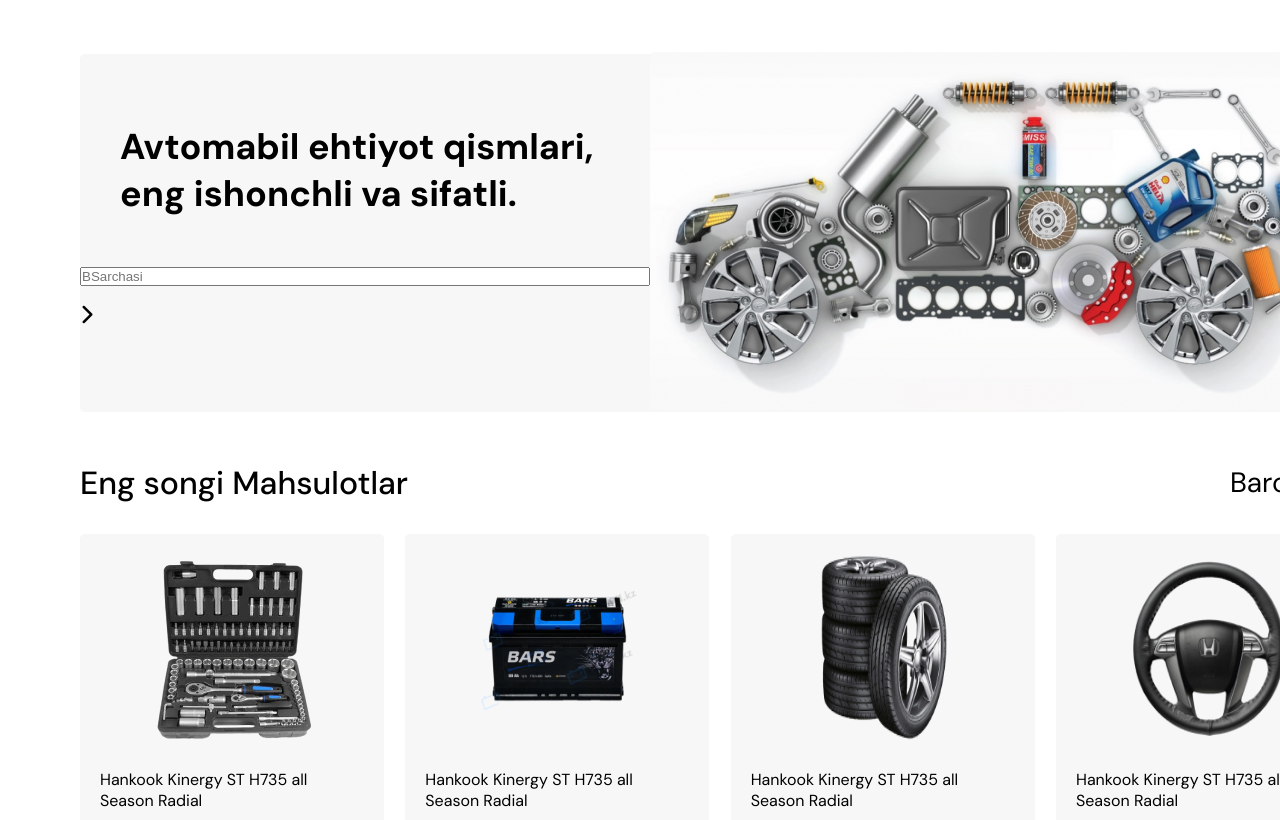
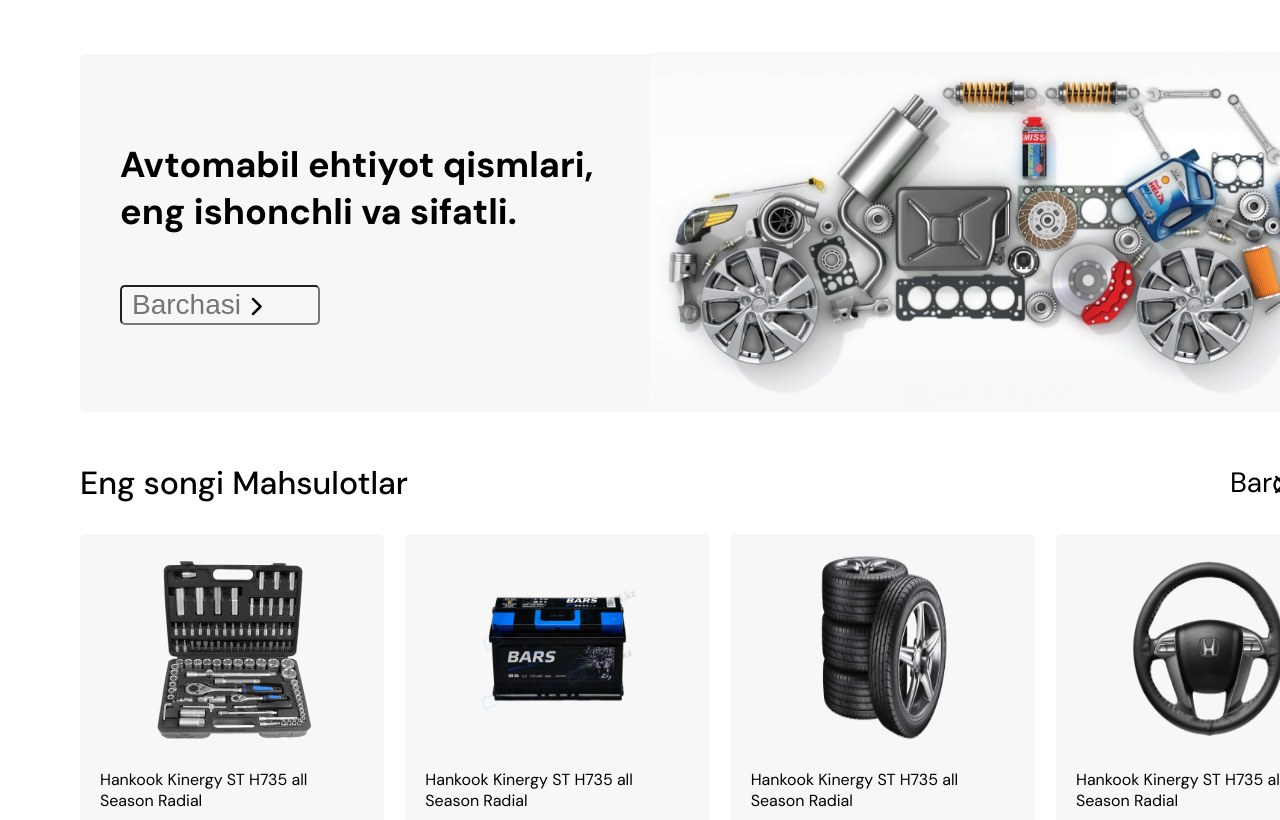
Before and after one commit to sauliusfast/FlexShopGit, a plain HTML site: page index.html in a window 1280 px wide. Shown: the part 1980-2800 px from the top of the page. Drawn offline with Linux system fonts and the light colour scheme.

Commit message:
wrapper 5 fixed

```diff
--- a/index.html
+++ b/index.html
@@ -142,10 +142,8 @@
         <section class="wrapper5">
             <div class="wrapper5-left">
                 <h2>Avtomabil ehtiyot qismlari, eng ishonchli va sifatli.</h2>
-                <input type="wrapper5-text-shevron" placeholder="BSarchasi">
-                <div class="input-wrapper5-shevron">
-                    <i class="fa-solid fa-chevron-right"></i>
-                </div>
+                <input class="wrapper5textshevron" type="wrapper5-text-shevron" placeholder="Barchasi">
+                <i class="fa-solid fa-chevron-right"></i>
             </div>
             <div class="carparts">
                 <img src="./images/007-car-parts.png" alt="CarFromParts">
@@ -259,7 +257,6 @@
             </div>
             </div>
         </section>
-
 <!----------------------SECTION 7 CAR NAMES-------------->
         <section class="wrapper7">
             <div class="wrapper7-text">
--- a/style.css
+++ b/style.css
@@ -208,7 +208,7 @@
     justify-content: center;
 }
 
-.fa-solid {
+.fa-magnifying-glass {
 font-size: 20px;
 color: #FFFFFF;
 }
@@ -567,50 +567,38 @@
     margin-bottom: 50px;
 }
 
-.wrapper5-left {
-    display: flex;
-    flex-direction: column;
-    /* width: 627px;
-    padding: 0 62px; */
-}
-
 .wrapper5-left h2 {
     width: 530px;
-    /* height: 159px; */
     font-weight: 700;
     font-size: 36px;
     line-height: 47px;
     margin-left: 40px;
     margin-bottom: 50px;
+        border-radius: 5px;
 }
 
-/* .wrapper5-text-shevron {
-    display: flex;
+.wrapper5-left input {
+    width: 200px;
+    margin-left: 40px;
+    padding: 0 10px;
+    font-weight: 400;
+    font-size: 28px;
+    line-height: 36px;
+    border-radius: 5px;
+    background: #F7F7F7;
+    z-index: 0;
     position: relative;
-    align-items: center;
-    width: 514px;
-    margin-left: 40px;
-} */
 
-/* .carparts {
-
-} */
-
-.input-wrapper5-shevron {
-    width: 75px;
-    height: 58px;
-    background: none;
-    border-radius: 5px;
-    left: 250px;
-    bottom: 315px;
-    display: flex;
-    align-items: center;
 }
 
-.fa-solid {
-font-size: 20px;
-color: black;
+.fa-chevron-right {
+    position: relative;
+    font-size: 20px;
+    color: black;
+    right: 75px;
+    z-index: 2;
 }
+
 /*--------------------SECTION 6--------------------*/
 .wrapper6 {
     width: 1280px;
```
